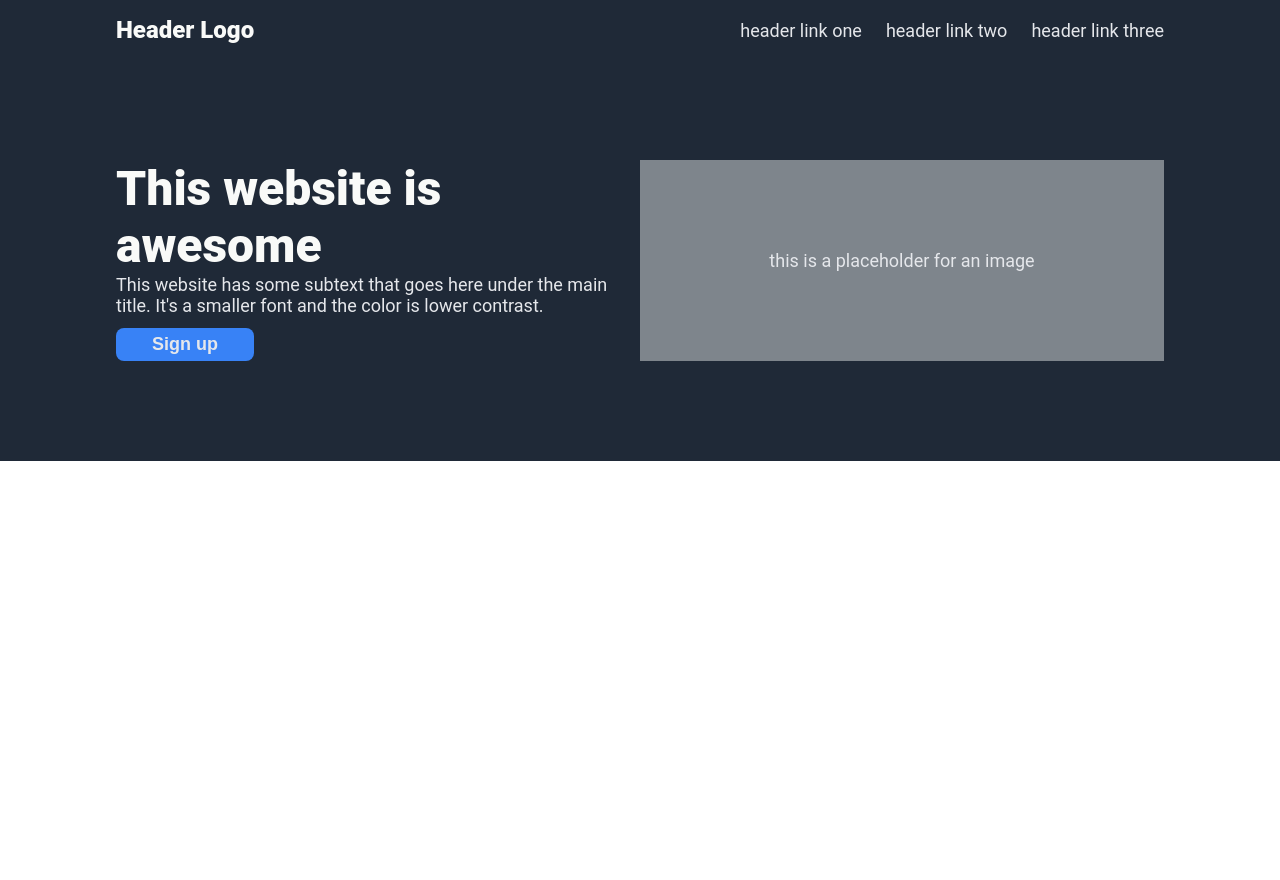
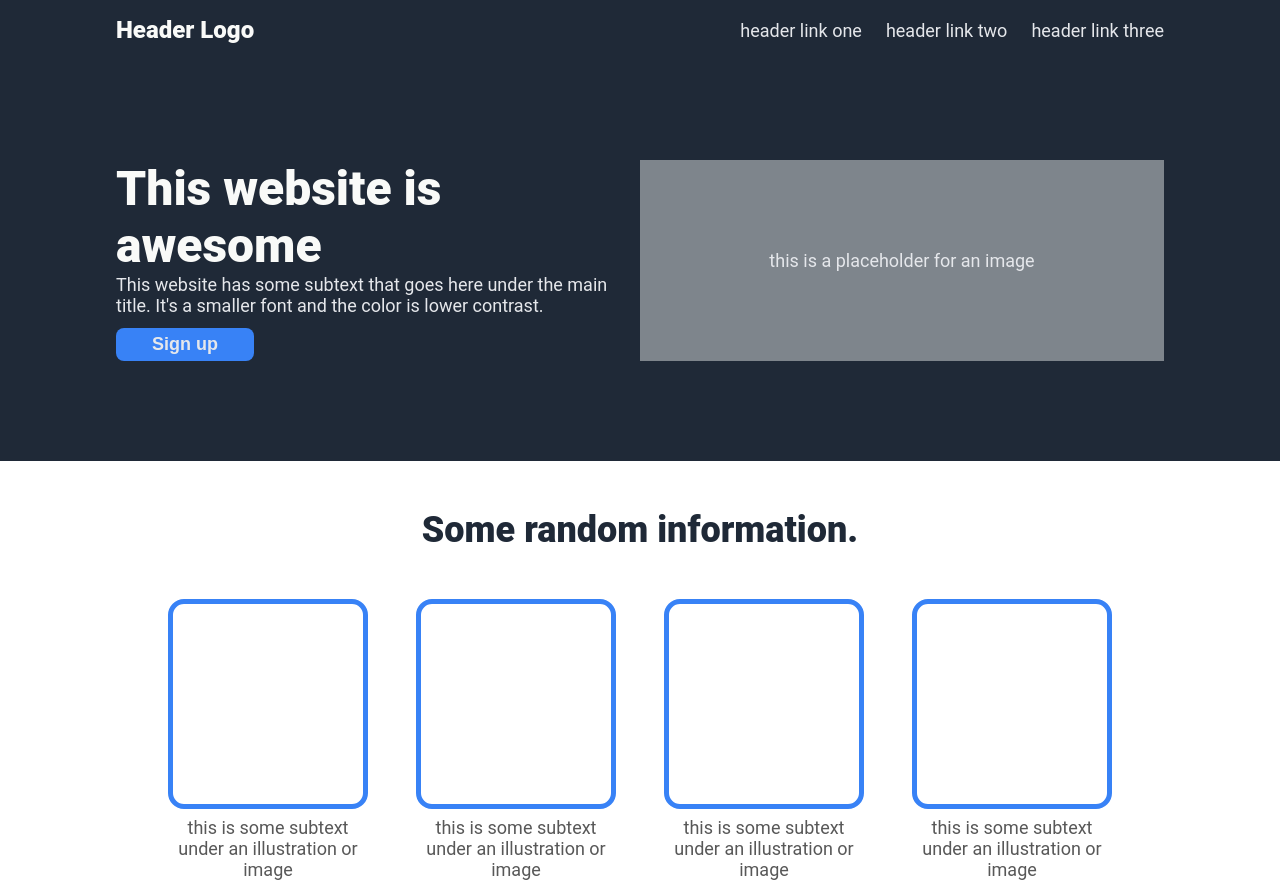
Before and after one commit to ldgurvich/odin-landing-page, a plain HTML site: page index.html in a window 1280 px wide. Before the commit the page ends 800 px from the top, so only its background shows below. Drawn offline with Linux system fonts and the light colour scheme.

Commit message:
Add random information section

```diff
--- a/index.html
+++ b/index.html
@@ -27,26 +27,30 @@
         </div>
     </header>
 
-<!-- Draft 1 -->
-    <!-- <div class="container">
-        <div class="header">
-            <div class="header-logo">Header Logo</div>
-            <ul class="header-links">
-                <li><a href="google.com">header link one</a></li>
-                <li><a href="google.com">header link two</a></li>
-                <li><a href="google.com">header link three</a></li>
-            </ul>
-        </div>
-        <div class="hero">
-            <div class="hero-text">
-                <div class="main-text">This website is awesome</div>
-                <div class="text">This website has some subtext that goes here under the main title. It's a smaller font and the color is lower contrast.</div>
-                <button class="sign-up">Sign up</button>
+    <div class="container">
+        <div class="info-header-text">Some random information.</div>
+        <div class="info-container">
+            <div class="info-box">
+                <div class="info-image"></div>
+                <div class="info-text">this is some subtext under an illustration or image</div>
             </div>
-            <div class="hero-image text">this is a placeholder for an image</div>
+            <div class="info-box">
+                <div class="info-image"></div>
+                <div class="info-text">this is some subtext under an illustration or image</div>
+            </div>
+            <div class="info-box">
+                <div class="info-image"></div>
+                <div class="info-text">this is some subtext under an illustration or image</div>
+            </div>
+            <div class="info-box">
+                <div class="info-image"></div>
+                <div class="info-text">this is some subtext under an illustration or image</div>
+            </div>
         </div>
     </div>
 
+<!-- Draft 1 -->
+    <!--
     <div class="container">
         <div class="info-header-text">Some random information.</div>
         <div class="info-container">
--- a/style.css
+++ b/style.css
@@ -1,3 +1,7 @@
+* {
+    box-sizing: border-box;
+}
+
 body {
     font-family: 'Roboto', sans-serif;
     min-height: 100vh;
@@ -75,8 +79,40 @@ button.sign-up {
     font-weight: 700;
     padding: 6px 36px;
     background-color: #3882F6;
-    border-color: #3882F6;
-    border-style: none;
+    border: #3882F6 none;
     border-radius: 8px;
     margin-top: 12px;
 }
+
+.info-header-text {
+    text-align: center;
+    font-size: 36px;
+    font-weight: 800;
+    color: #1f2937;
+    padding: 48px;
+}
+
+.info-text {
+    text-align: center;
+    font-size: 18px;
+    color: #585858;
+}
+
+.info-container {
+    display: flex;
+    justify-content: center;
+    gap: 48px;
+}
+
+.info-box {
+    height: 100%;
+    width: 200px;
+}
+
+.info-image {
+    width: 100%;
+    padding-bottom: 100%;
+    border: 5px #3882F6 solid;
+    border-radius: 16px;
+    margin-bottom: 8px;
+}
```
